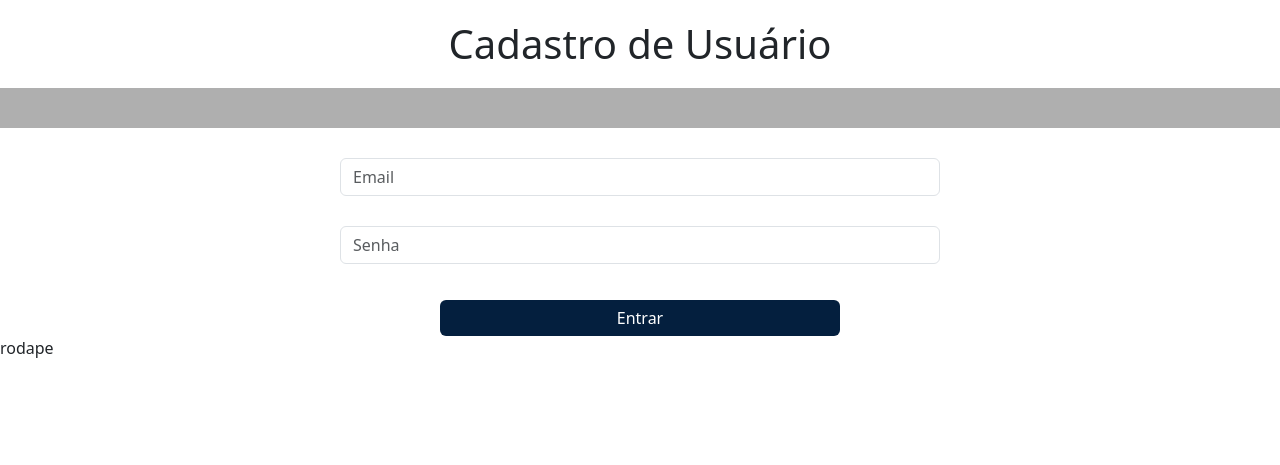
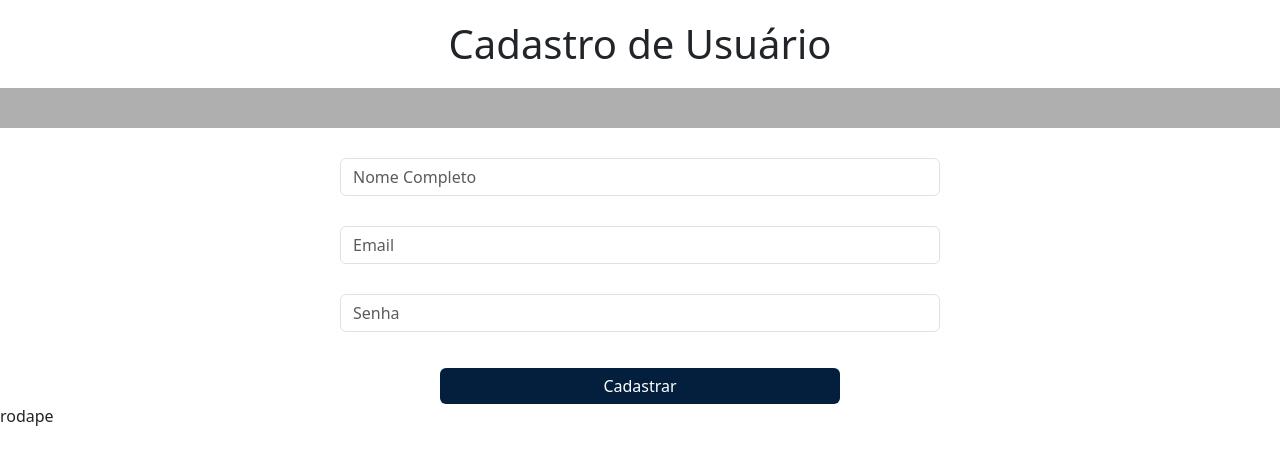
Before and after one commit to scarmm/EntrAlunos, a PHP site: page /cadastro.php in a window 1280 px wide. Shown: the part 83-548 px from the top of the page. Run offline with PHP 8.4, Linux system fonts and the light colour scheme; data that the repository does not hold is empty.

Commit message:
atualização cadastro, inclusão de alertas

```diff
--- a/cadastro.php
+++ b/cadastro.php
@@ -10,12 +10,15 @@ include __DIR__ . "/header.php";
       <div class="barra"></div>
       <form action="" class="form_login">
         <div class="mb-3">
-        <input type="email" class="form-control" id="exampleInputEmail1" aria-describedby="emailHelp" placeholder="Email">
+          <input type="text" class="form-control" id="nome" aria-describedby="emailHelp" placeholder="Nome Completo" required>
         </div>
         <div class="mb-3">
-    <input type="password" class="form-control" id="exampleInputPassword1" placeholder="Senha">
+          <input type="email" class="form-control" id="exampleInputEmail1" aria-describedby="emailHelp" placeholder="Email" required>
         </div>
-  <button type="submit" class="btn btn-primary">Entrar</button>
+        <div class="mb-3">
+          <input type="password" class="form-control" id="exampleInputPassword1" placeholder="Senha" required>
+        </div>
+        <button type="submit" class="btn btn-primary">Cadastrar</button>
       </form>
     </div>
 </body>
```
Lines whose indentation alone changed are shown as unchanged.
